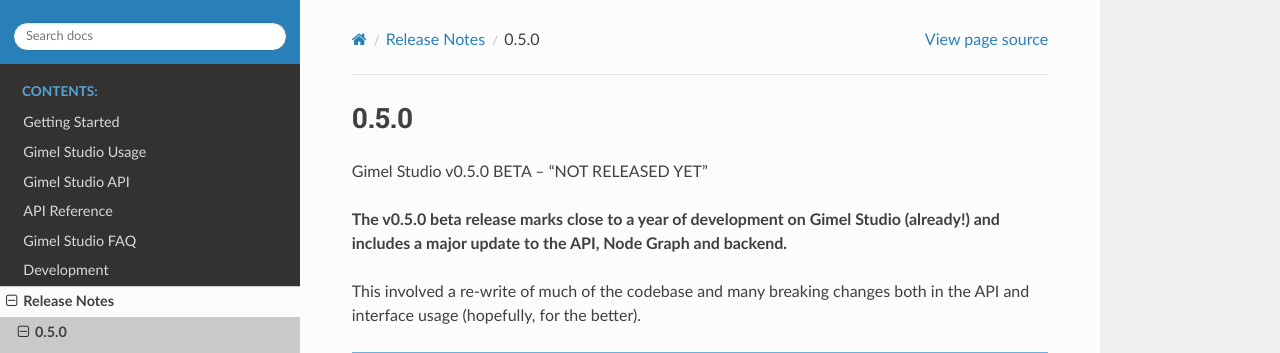
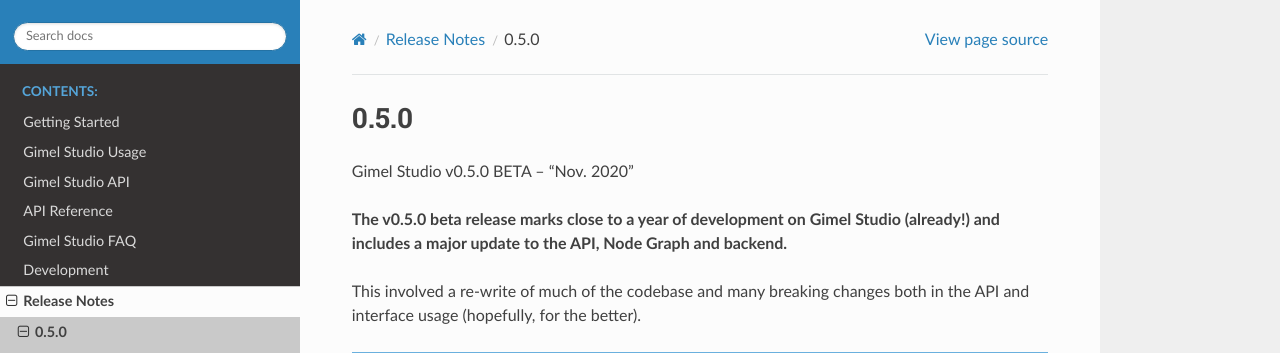
Before and after one commit to GimelStudio/Gimel-Studio, a Sphinx documentation site: the page built from docs/source/release_notes/0.5.0.rst, in a window 1280 px wide and 900 px high. Shown: the top 353 px of the window. Built offline with Sphinx 7.4.7 and the Read the Docs theme 2.0.0, drawn with Linux system fonts in a browser that asks for light colours; the version number could not be read and is left out.

Commit message:
update release notes

```diff
--- a/docs/source/release_notes/0.5.0.rst
+++ b/docs/source/release_notes/0.5.0.rst
@@ -1,7 +1,7 @@
 0.5.0
 =====
 
-Gimel Studio v0.5.0 BETA -- "NOT RELEASED YET"
+Gimel Studio v0.5.0 BETA -- "Nov. 2020"
 
 **The v0.5.0 beta release marks close to a year of development on Gimel Studio (already!) and includes a major update to the API, Node Graph and backend.**
 
```
